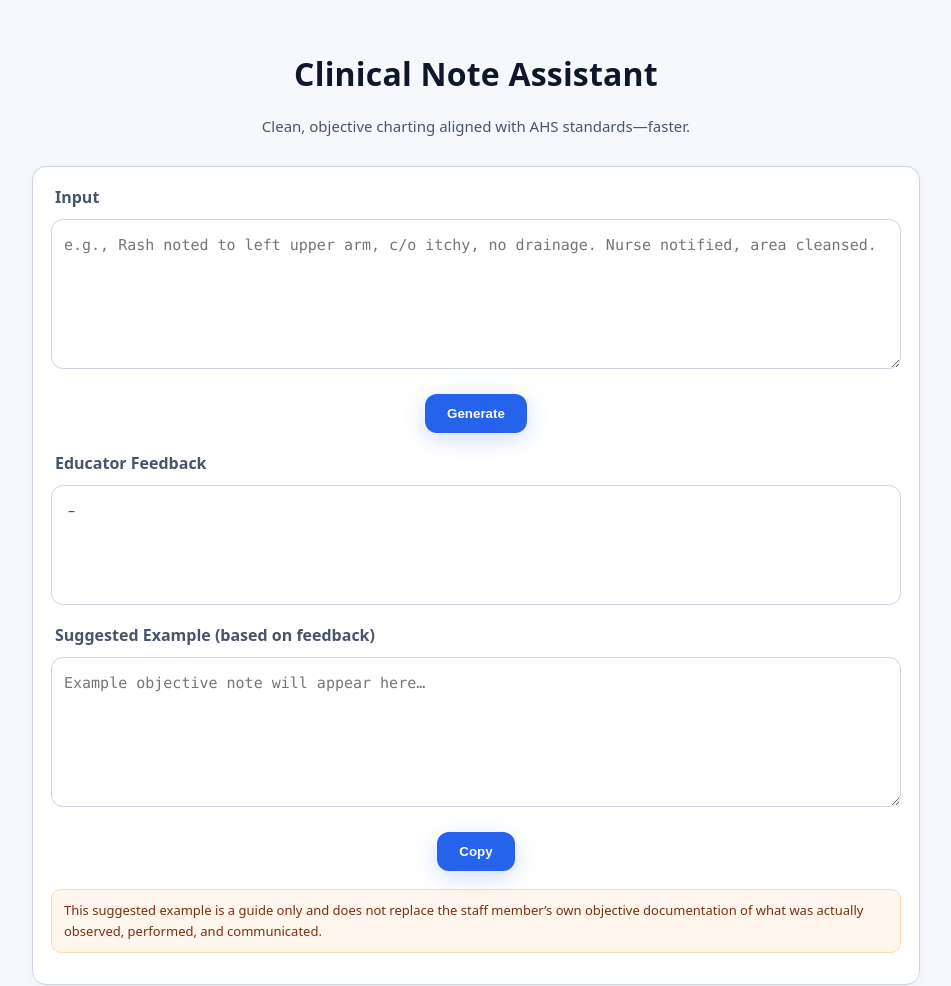
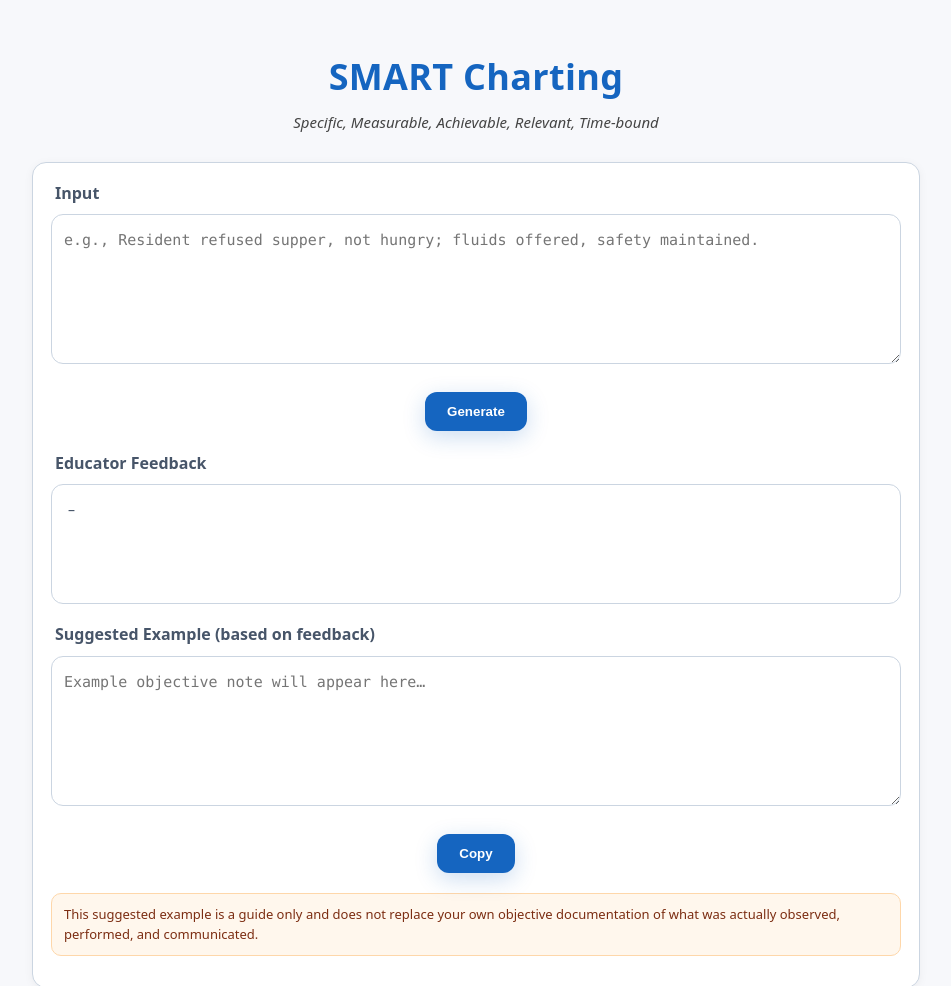
Before and after one commit to AmoreSolo/nursing-charting-mvp-clean, a website: page index.html in a window 1280 px wide. Shown: the top 986 px of the page, without its empty margins (164-1115 px from the left). Drawn offline with Linux system fonts and the light colour scheme.

Commit message:
Update index.html

```diff
--- a/index.html
+++ b/index.html
@@ -3,67 +3,72 @@
 <head>
   <meta charset="utf-8" />
   <meta name="viewport" content="width=device-width, initial-scale=1" />
-  <title>Clinical Note Assistant</title>
+  <title>SMART Charting</title>
+  <link rel="manifest" href="/manifest.json" />
+  <meta name="theme-color" content="#1565c0" />
   <style>
     :root{
       --bg:#f7f8fb; --panel:#ffffff; --ink:#0f172a; --muted:#475569;
-      --accent:#2563eb; --accent-ink:#fff; --ring:#cbd5e1; --warn:#7c3aed;
+      --accent:#1565c0; --accent-ink:#fff; --ring:#cbd5e1;
     }
     *{box-sizing:border-box}
     body{
       margin:0; background:var(--bg); color:var(--ink);
-      font:16px/1.6 system-ui, -apple-system, Segoe UI, Roboto, Arial, sans-serif;
+      font:16px/1.6 system-ui,-apple-system,Segoe UI,Roboto,Arial,sans-serif;
     }
-    .wrap{max-width:920px; margin:48px auto; padding:0 16px}
+    .wrap{max-width:920px;margin:48px auto;padding:0 16px}
     h1{
-      margin:0 0 6px; font-size:clamp(24px,3vw,32px); letter-spacing:.2px;
-      text-align:center;
+      margin:0 0 4px; font-size:clamp(26px,3vw,36px);
+      text-align:center; font-weight:800; color:var(--accent);
+      letter-spacing:.3px;
     }
     .tagline{
-      text-align:center; color:var(--muted); margin-bottom:28px; font-size:15px;
+      text-align:center; color:#444; margin:0 0 28px;
+      font-size:15px; font-style:italic;
     }
     .card{
-      background:var(--panel); border:1px solid var(--ring); border-radius:14px; padding:18px;
-      box-shadow:0 2px 10px rgba(2,6,23,.04);
+      background:var(--panel); border:1px solid var(--ring);
+      border-radius:14px; padding:18px;
+      box-shadow:0 2px 10px rgba(2,6,23,.05);
     }
-    label{display:block; font-weight:600; color:var(--muted); margin:0 0 8px 4px}
+    label{display:block;font-weight:600;color:var(--muted);margin:0 0 8px 4px}
     textarea{
-      width:100%; min-height:150px; resize:vertical; padding:14px 12px;
-      border:1px solid var(--ring); border-radius:12px; background:#fff; color:var(--ink);
-      outline:none; transition:border .15s ease, box-shadow .15s ease;
-      font-family: ui-monospace, SFMono-Regular, Menlo, Consolas, monospace;
-      font-size:15px; line-height:1.5;
+      width:100%;min-height:150px;resize:vertical;padding:14px 12px;
+      border:1px solid var(--ring);border-radius:12px;background:#fff;color:var(--ink);
+      outline:none;transition:border .15s ease, box-shadow .15s ease;
+      font-family:ui-monospace,SFMono-Regular,Menlo,Consolas,monospace;
+      font-size:15px;line-height:1.5;
     }
-    textarea:focus{border-color:var(--accent); box-shadow:0 0 0 3px rgba(37,99,235,.15)}
-    .btn-row{display:flex; justify-content:center; margin:18px 0}
+    textarea:focus{border-color:var(--accent);box-shadow:0 0 0 3px rgba(21,101,192,.15)}
+    .btn-row{display:flex;justify-content:center;margin:20px 0}
     .btn{
-      appearance:none; border:0; background:var(--accent); color:var(--accent-ink);
-      padding:12px 22px; border-radius:12px; font-weight:700; cursor:pointer;
-      box-shadow:0 6px 22px rgba(37,99,235,.22);
-      transition:transform .04s ease, filter .15s ease;
+      border:0;border-radius:12px;padding:12px 22px;
+      background:var(--accent);color:var(--accent-ink);
+      font-weight:700;cursor:pointer;box-shadow:0 6px 22px rgba(21,101,192,.22);
+      transition:transform .05s ease, filter .15s ease;
     }
     .btn:active{transform:translateY(1px)}
     .section{margin-top:18px}
     .box{
-      border:1px solid var(--ring); border-radius:12px; background:#fff; padding:14px 16px;
-      min-height:120px;
+      border:1px solid var(--ring);border-radius:12px;background:#fff;
+      padding:14px 16px;min-height:120px;
     }
     .disclaimer{
-      margin-top:18px; font-size:13px; color:#7c2d12; background:#fff7ed;
-      border:1px solid #fed7aa; padding:10px 12px; border-radius:10px;
+      margin-top:18px;font-size:13px;color:#7c2d12;background:#fff7ed;
+      border:1px solid #fed7aa;padding:10px 12px;border-radius:10px;
     }
-    .muted{color:var(--muted); font-size:14px}
+    .muted{color:var(--muted);font-size:14px}
     .hidden{display:none}
   </style>
 </head>
 <body>
   <div class="wrap">
-    <h1>Clinical Note Assistant</h1>
-    <p class="tagline">Clean, objective charting aligned with AHS standards—faster.</p>
+    <h1>SMART Charting</h1>
+    <p class="tagline">Specific, Measurable, Achievable, Relevant, Time-bound</p>
 
-    <div class="card section">
+    <div class="card">
       <label for="input">Input</label>
-      <textarea id="input" placeholder="e.g., Rash noted to left upper arm, c/o itchy, no drainage. Nurse notified, area cleansed."></textarea>
+      <textarea id="input" placeholder="e.g., Resident refused supper, not hungry; fluids offered, safety maintained."></textarea>
 
       <div class="btn-row">
         <button id="generate" class="btn">Generate</button>
@@ -81,8 +86,8 @@
           <button id="copy" class="btn">Copy</button>
         </div>
         <p class="disclaimer">
-          This suggested example is a guide only and does not replace the staff member’s own
-          objective documentation of what was actually observed, performed, and communicated.
+          This suggested example is a guide only and does not replace your own objective documentation
+          of what was actually observed, performed, and communicated.
         </p>
       </div>
 
@@ -91,7 +96,7 @@
   </div>
 
   <script>
-    const $ = (id) => document.getElementById(id);
+    const $ = id => document.getElementById(id);
     const inputEl = $("input");
     const genBtn  = $("generate");
     const copyBtn = $("copy");
@@ -99,60 +104,60 @@
     const exEl    = $("example");
     const errEl   = $("error");
 
-    async function callAPI(note) {
-      const r = await fetch("/api/chat", {
-        method: "POST",
-        headers: {"Content-Type":"application/json"},
-        body: JSON.stringify({ note })
+    async function callAPI(note){
+      const r = await fetch("/api/chat",{
+        method:"POST",
+        headers:{"Content-Type":"application/json"},
+        body:JSON.stringify({ note })
       });
-      if (!r.ok) {
-        const t = await r.text().catch(()=> "");
-        throw new Error(`API ${r.status}: ${t || r.statusText}`);
+      if(!r.ok){
+        const t=await r.text().catch(()=> "");
+        throw new Error(`API ${r.status}: ${t||r.statusText}`);
       }
       return r.json();
     }
 
     function setBusy(b){
-      genBtn.disabled = b; copyBtn.disabled = b;
-      genBtn.style.filter = b ? "grayscale(30%) brightness(95%)" : "";
-      copyBtn.style.filter = b ? "grayscale(30%) brightness(95%)" : "";
+      genBtn.disabled=b; copyBtn.disabled=b;
+      genBtn.style.filter=b?"grayscale(30%) brightness(95%)":"";
+      copyBtn.style.filter=b?"grayscale(30%) brightness(95%)":"";
     }
 
-    genBtn.addEventListener("click", async () => {
+    genBtn.addEventListener("click",async()=>{
       errEl.classList.add("hidden");
-      const note = (inputEl.value || "").trim();
-      if (!note) {
-        errEl.textContent = "Please enter a short clinical input.";
+      const note=(inputEl.value||"").trim();
+      if(!note){
+        errEl.textContent="Please enter a short clinical input.";
         errEl.classList.remove("hidden");
         return;
       }
       setBusy(true);
-      fbEl.innerHTML = "Generating feedback…";
-      exEl.value = "";
-
-      try {
-        const data = await callAPI(note);
-        // feedbackHtml is safe HTML we generated server-side
-        fbEl.innerHTML = data.feedbackHtml || "—";
-        exEl.value = data.example || "";
-      } catch (e) {
-        console.error(e);
-        fbEl.innerHTML = "—";
-        exEl.value = "";
-        errEl.textContent = "Network error: " + (e?.message || e);
+      fbEl.innerHTML="Generating feedback…";
+      exEl.value="";
+      try{
+        const data=await callAPI(note);
+        fbEl.innerHTML=data.feedbackHtml||"—";
+        exEl.value=data.example||"";
+      }catch(e){
+        fbEl.innerHTML="—"; exEl.value="";
+        errEl.textContent="Network error: "+(e?.message||e);
         errEl.classList.remove("hidden");
-      } finally {
-        setBusy(false);
-      }
+      }finally{ setBusy(false); }
     });
 
-    copyBtn.addEventListener("click", async () => {
-      const txt = exEl.value.trim();
-      if (!txt) return;
+    copyBtn.addEventListener("click",async()=>{
+      const txt=exEl.value.trim(); if(!txt)return;
       await navigator.clipboard.writeText(txt);
-      copyBtn.textContent = "Copied!";
-      setTimeout(() => (copyBtn.textContent = "Copy"), 900);
+      copyBtn.textContent="Copied!";
+      setTimeout(()=>copyBtn.textContent="Copy",900);
     });
+
+    if("serviceWorker" in navigator){
+      navigator.serviceWorker
+        .register("/service-worker.js")
+        .then(()=>console.log("✅ Service Worker registered"))
+        .catch(err=>console.log("⚠️ SW failed",err));
+    }
   </script>
 </body>
 </html>
```
